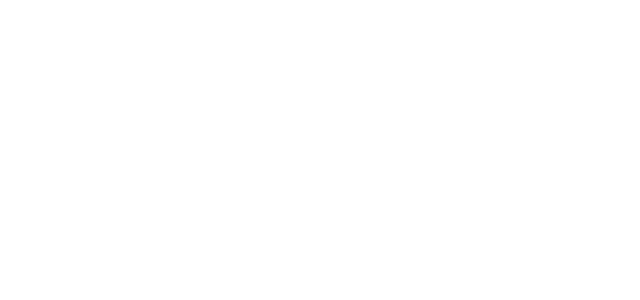
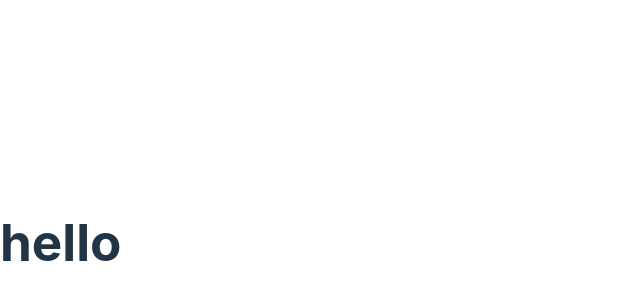
Before and after one commit to Bruvato/spotify-data-visualizer, a React (Vite) app: page / in a window 1280 px wide. Shown: the part 158-458 px from the top of the page, without its empty margins (0-640 px from the left). Built offline with nearby package versions, Linux system fonts and the light colour scheme.

Commit message:
second test commit

```diff
--- a/src/App.jsx
+++ b/src/App.jsx
@@ -1,8 +1,14 @@
 
+import Header from "./Header"
 
 function App() {
 
 
+    return(
+
+        <Header></Header>
+
+    );
 }
 
 export default App
--- /dev/null
+++ b/src/Header.jsx
@@ -0,0 +1,15 @@
+
+
+function Header(){
+
+    return(
+        <header>
+            <h1>
+                hello
+            </h1>
+        </header>
+    );
+
+}
+
+export default Header;
```
